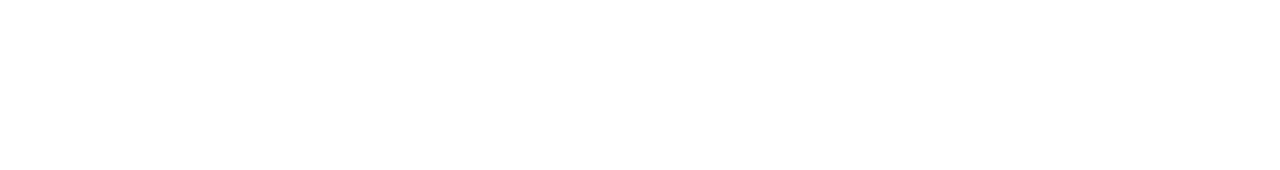
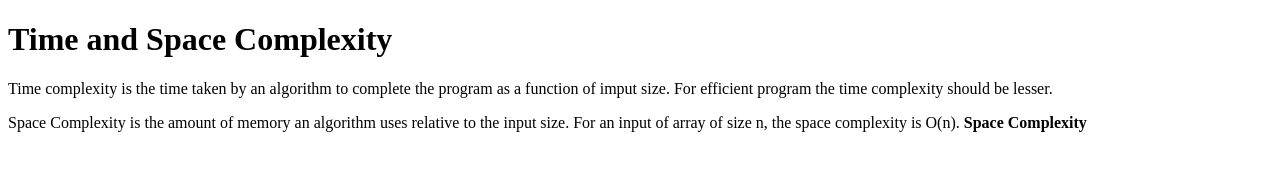
Before and after one commit to acciojob/time-and-space-complexity-SakT1122, a website: page main.html in a window 1280 px wide. Drawn offline with Linux system fonts and the light colour scheme.

Commit message:
created a submission

```diff
--- a/main.html
+++ b/main.html
@@ -11,6 +11,10 @@
     <script type="text/javascript" src="./script.js">
 </script>
 
+	<h1>Time and Space Complexity</h1>
+	<p>Time complexity is the time taken by an algorithm to complete the program as a function of imput size. For efficient program the time complexity should be lesser.</p>
+	<p> Space Complexity is the amount of memory an algorithm uses relative to the input size. For an input of array of size n, the space complexity is O(n). <b>Space Complexity</b></p>
+
 </body>
 
 </html>
```
